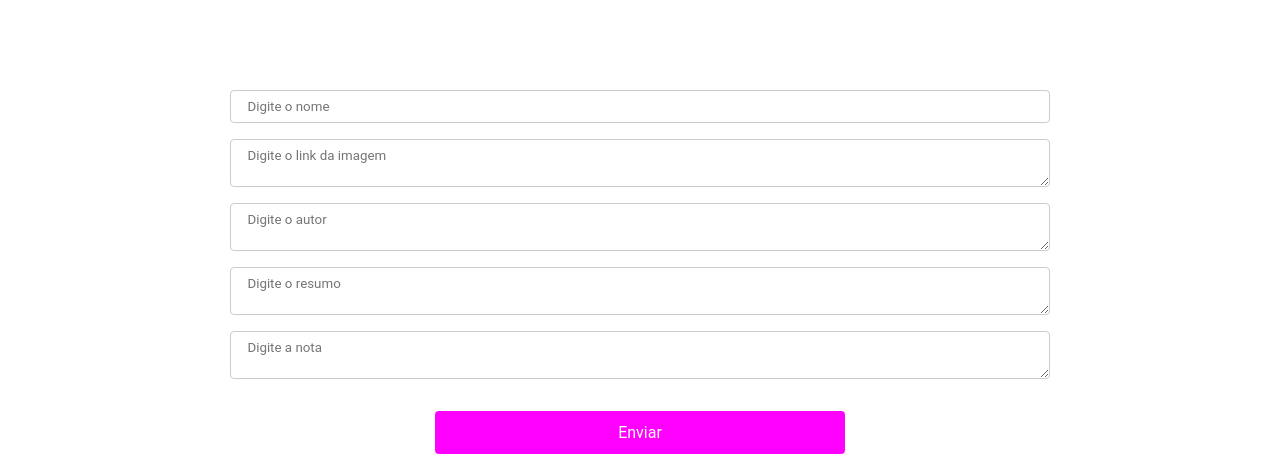
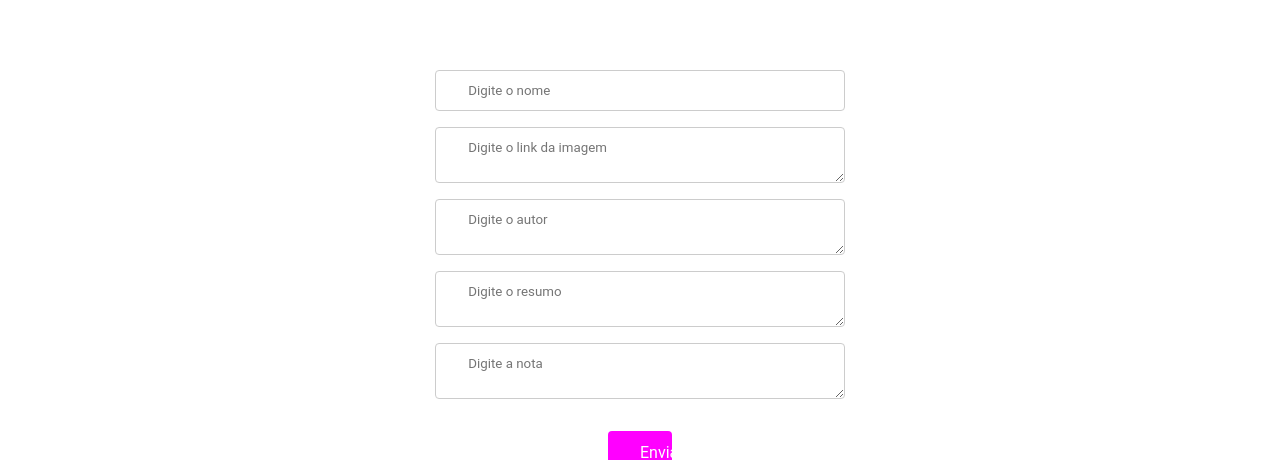
Before and after one commit to valtamachunas/react-livros, a React (Vite) app: page / in a window 1280 px wide. Shown: the part 1009-1469 px from the top of the page. Built offline with nearby package versions, Linux system fonts and the light colour scheme; no server answers.

Commit message:
Alterando tamanhos

```diff
--- a/src/styles/content.module.css
+++ b/src/styles/content.module.css
@@ -127,7 +127,7 @@
 .form {
   margin: 0 auto;
   border-radius: 4px;
-  width: 80%;
+  width: 40%;
   height: 600px;
   display: flex;
   justify-content: center;
@@ -137,7 +137,7 @@
 
 .formInput {
   width: 80%;
-  padding: 8px 16px;
+  padding: 12px 32px;
   border: 1px solid #ccc;
   border-radius: 4px;
   resize: vertical;
@@ -146,7 +146,7 @@
 
 .formTextArea {
   width: 80%;
-  padding: 8px 16px;
+  padding: 12px 32px;
   border: 1px solid #ccc;
   border-radius: 4px;
   resize: vertical;
@@ -164,7 +164,7 @@
   display: inline-block;
   font-size: 16px;
   margin-top: 1rem;
-  width: 40%;
+  width: 10%;
   border-radius: 4px;
   cursor: pointer;
 }
```
